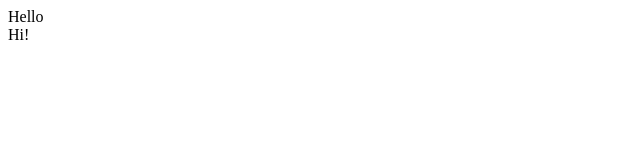
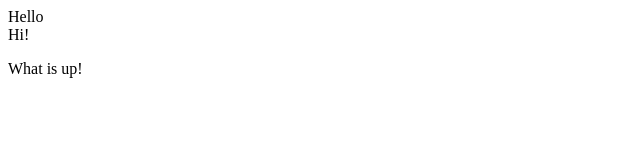
Before and after one commit to terveer-battelle/tutorial, a plain HTML site: page index.html in a window 1280 px wide. Shown: the full height of the page, 0-640 px from the left. Drawn offline with Linux system fonts and the light colour scheme.

Commit message:
added what is up

```diff
--- a/index.html
+++ b/index.html
@@ -1,2 +1,3 @@
 <div>Hello</div>
 <div>Hi!</div>
+<p>What is up!</p>
```
